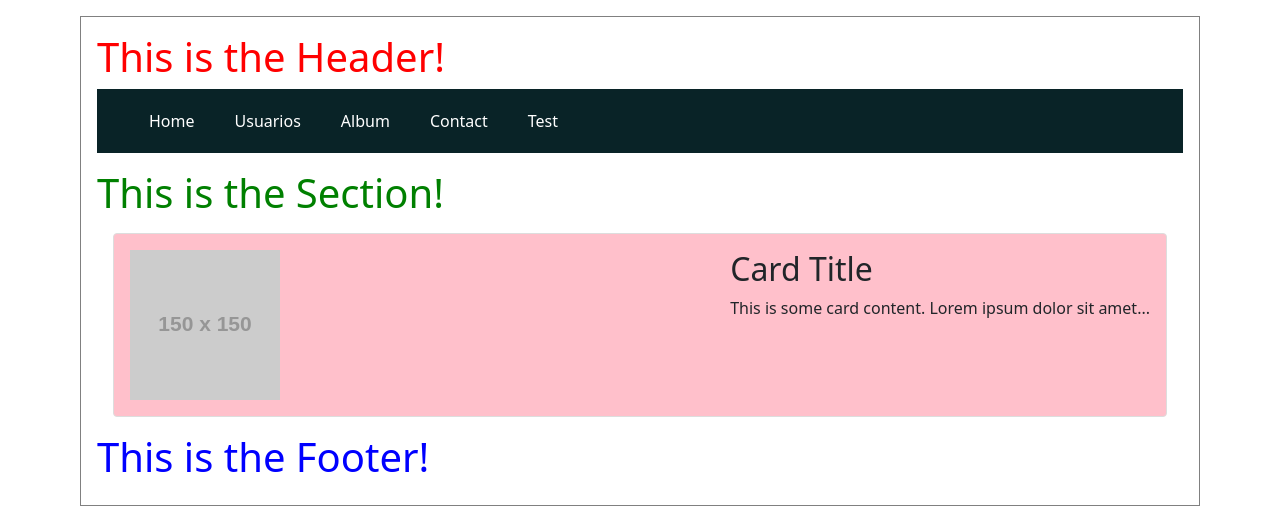
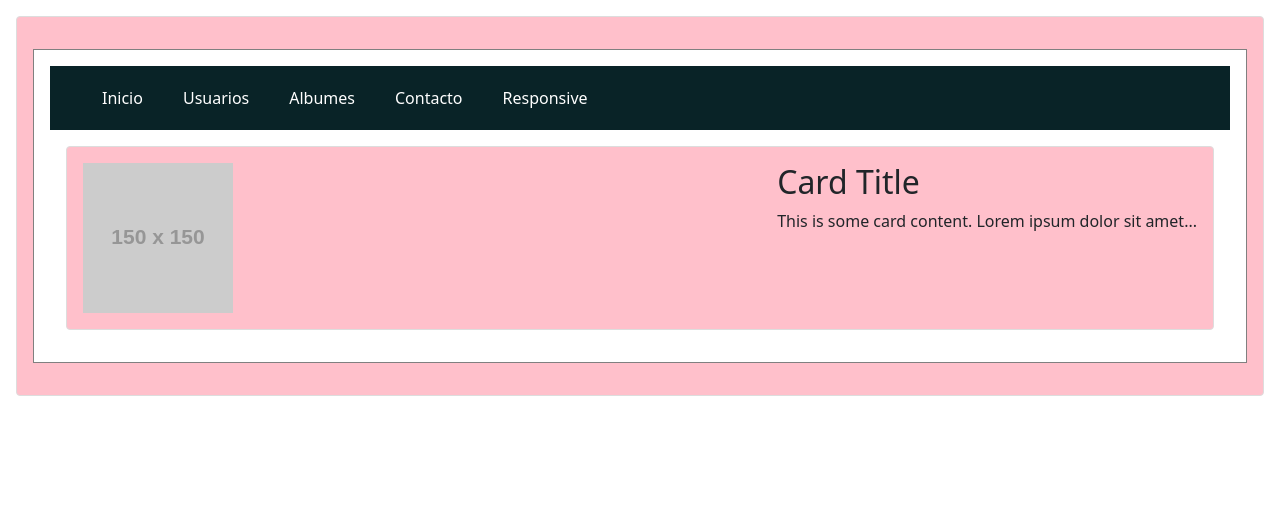
Before and after one commit to sevann-radhak/codo-a-codo-p1, a React (Create React App) app: page /test in a window 1280 px wide. Shown: the top 510 px of the page. Built offline with nearby package versions, Linux system fonts and the light colour scheme; a small style sheet from the web is missing.

Commit message:
finish project part 1

```diff
--- a/src/App.tsx
+++ b/src/App.tsx
@@ -1,57 +1,34 @@
 import React from 'react';
-import { BrowserRouter as Router, Routes, Route, Link } from 'react-router-dom';
+import { BrowserRouter as Router, Routes, Route } from 'react-router-dom';
 import Index from './components/Index';
 import Album from './components/Album';
 import Users from './components/Users';
 import Contact from './components/Contact';
 import Test from './components/test';
 import Header from './components/Header';
-import Section from './components/Section';
-import Footer from './components/Footer';
+import AlbumSigle from './components/AlbumSigle';
 
 const App: React.FC = () => {
   return (
+    <>
       <div className='my_container'>
         <Router>
+          <div>
             <header><Header /></header>
-        <div>
-          <nav>
-            <ul>
-              <li>
-                <Link to="/">Home</Link>
-              </li>
-              <li>
-                <Link to="/users">
-                  Usuarios
-                </Link>
-              </li>
-              <li>
-                <Link to="/Album">
-                  Album
-                </Link>
-              </li>
-              <li>
-                <Link to="/contact">Contact</Link>
-              </li>
-              <li>
-                <Link to="/test">Test</Link>
-              </li>
-            </ul>
-          </nav>
-
-          <section><Section /></section>
+            {/* <section><Section /></section> */}
 
             <Routes>
               <Route path="/Album" element={<Album />} />
+              <Route path="/Album/:id" element={<AlbumSigle />} />
               <Route path="/users" element={<Users />} />
               <Route path="/contact" element={<Contact />} />
               <Route path="/test" element={<Test />} />
               <Route path="/" element={<Index />} />
             </Routes>
           </div>
-        <footer><Footer /></footer>
         </Router>
       </div>
+    </>
   );
 };
 
--- a/src/components/Album.tsx
+++ b/src/components/Album.tsx
@@ -4,11 +4,18 @@ import albums from './../data/albums.json';
 import users from './../data/users.json';
 import './../modal.css';
 import './../table.css';
+import { Link } from 'react-router-dom'; // Import Link
+
+interface AlbumData {
+  id: number;
+  title: string;
+  url: string;
+}
 
 const Album: React.FC = () => {
   const [albums, setAlbums] = useState([{
     userId: 0,
-    id: '',
+    id: 0,
     title: '',
   }])
 
@@ -43,6 +50,10 @@ const Album: React.FC = () => {
     setIsModalOpen(false);
   };
 
+  const goToAlbumSingle = (id: number) => {
+    window.location.href = `./Album/${id}`;
+  }
+
   useEffect(() => {
     if (selectedUser) {
       setIsModalOpen(true);
@@ -59,9 +70,11 @@ const Album: React.FC = () => {
             <th>Id</th>
             <th>Usuario</th>
             <th>Title</th>
+            <th></th>
           </tr>
         </thead>
         <tbody>
+
           {albums.map((albumItem) => (
             <tr key={albumItem.id}>
               <td>{albumItem.id}</td>
@@ -71,6 +84,11 @@ const Album: React.FC = () => {
                 </button>
               </td>
               <td>{albumItem.title}</td>
+
+              <td>
+                <Link to={`/Album/${albumItem.id}`} className='btn btn-sm btn-info'>Ver</Link>
+                {/* <button className='btn btn-sm btn-info' onClick={() => goToAlbumSingle(albumItem.id)}>Ver</button> */}
+              </td>
             </tr>
           ))}
         </tbody>
--- /dev/null
+++ b/src/components/AlbumSigle.tsx
@@ -0,0 +1,52 @@
+import React, { useState, useEffect } from 'react';
+import { useParams } from 'react-router-dom';
+import './albumsingle.css'
+
+interface AlbumData {
+    id: number;
+    albumId: number;
+    title: string;
+    url: string;
+}
+const AlbumSigle: React.FC = () => {
+    const [photos, setPhotos] = useState<AlbumData[]>([]);
+    const { id } = useParams<{ id: string }>();
+    const albums: AlbumData[] = [];
+
+    useEffect(() => {
+        fetch('https://jsonplaceholder.typicode.com/photos')
+            .then(response => {
+                if (!response.ok) {
+                    console.error('Network response was not ok.');
+                }
+                return response.json();
+            })
+            .then(data => {
+                if (id) {
+                    const filteredPhotos = data.filter((photo: AlbumData) => photo.albumId == parseInt(id));
+                    setPhotos(filteredPhotos);
+                }
+            })
+            .catch(error => {
+                console.error('Fetch error:', error);
+            });
+    }, []);
+
+    if (id !== null && id !== undefined && photos?.length > 0) {
+        return (
+            <div className='image-container'>
+                {photos.map(photo => (
+                    <div>
+                        <img src={photo.url} alt="..." className="img-thumbnail" key={photo.id} style={{ float: "left" }} />
+                        <small>{photo.title}</small>
+                    </div>
+                ))}
+            </div>
+        )
+    }
+    else {
+        return (<div>No data found for Id: {id}</div>)
+    }
+};
+
+export default AlbumSigle;
--- a/src/components/Footer.tsx
+++ b/src/components/Footer.tsx
@@ -3,7 +3,22 @@ import React from 'react';
 const Footer: React.FC = () => {
     return (
         <div>
-            <h1>This is the Footer!</h1>
+
+            <div className="container">
+                <footer className="py-3 my-4">
+                    <ul className="nav justify-content-center border-bottom pb-3 mb-3">
+                        <li className="nav-item"><a href="#" className="nav-link px-2 text-muted">Home</a></li>
+                        <li className="nav-item"><a href="#" className="nav-link px-2 text-muted">Features</a></li>
+                        <li className="nav-item"><a href="#" className="nav-link px-2 text-muted">Pricing</a></li>
+                        <li className="nav-item"><a href="#" className="nav-link px-2 text-muted">FAQs</a></li>
+                        <li className="nav-item"><a href="#" className="nav-link px-2 text-muted">About</a></li>
+                    </ul>
+                    <p className="text-center text-muted">© 2023 Company, Inc</p>
+                </footer>
+            </div>
+
+
+
         </div>
     );
 };
--- a/src/components/Header.tsx
+++ b/src/components/Header.tsx
@@ -1,10 +1,31 @@
 import React from 'react';
+import { BrowserRouter as Router, Routes, Route, Link } from 'react-router-dom';
 
 const Header: React.FC = () => {
     return (
-        <div>
-            <h1>This is the Header!</h1>
-        </div>
+        <nav>
+            <ul>
+                <li>
+                    <Link to="/">Inicio</Link>
+                </li>
+                <li>
+                    <Link to="/users">
+                        Usuarios
+                    </Link>
+                </li>
+                <li>
+                    <Link to="/Album">
+                        Albumes
+                    </Link>
+                </li>
+                <li>
+                    <Link to="/contact">Contacto</Link>
+                </li>
+                <li>
+                    <Link to="/test">Responsive</Link>
+                </li>
+            </ul>
+        </nav>
     );
 };
 
--- a/src/components/Index.tsx
+++ b/src/components/Index.tsx
@@ -1,10 +1,17 @@
 import React from 'react';
 
 const Index: React.FC = () => {
+    let description = "Este recurso ficticio simula un servicio web que devuelve datos estructurados en formato JSON. \n Su simplicidad y facilidad de uso lo convierten en una opción ideal para aprender y practicar cómo interactuar con APIs en aplicaciones web. \n"
+        +
+        "JSONPlaceholder proporciona una serie de rutas simuladas que imitan las operaciones típicas de una API, como la obtención de publicaciones, comentarios, usuarios y más. Los datos devueltos por JSONPlaceholder son estáticos y predefinidos, lo que lo convierte en una herramienta valiosa para aprender y practicar el manejo de datos JSON y las interacciones con una API REST. \n"
+        +
+        "En resumen, JSONPlaceholder es una herramienta útil para desarrolladores que desean adquirir experiencia en el trabajo con APIs y datos JSON antes de interactuar con servicios web reales. Es un recurso didáctico ampliamente utilizado en tutoriales y ejemplos de programación web."
+
+
     return (
         <div>
-            <h1>Pagina de Valentin</h1>
-            <p>Texto modificado</p>
+            <h1>Pagina de Usuarios y Albumes.</h1>
+            <p>{description}</p>
         </div>
     );
 };
--- /dev/null
+++ b/src/components/albumsingle.css
@@ -0,0 +1,13 @@
+.image-container {
+    display: flex;
+    flex-wrap: nowrap;
+    max-width: 100%;
+    overflow-x: auto;
+}
+
+.img-thumbnail {
+    align-items: center;
+    text-align: center;
+    margin: 2em 1em 0em auto;
+    max-width: 150px;
+}
--- a/src/components/test.css
+++ b/src/components/test.css
@@ -1,7 +1,7 @@
 /* ResponsiveCard.css */
 .responsive-card {
   display: flex;
-    flex-direction: column;
+  flex-direction: row;
   background-color: #fff;
   border: 1px solid #ddd;
   border-radius: 4px;
@@ -22,7 +22,7 @@
 @media (min-width: 600px) {
   .responsive-card {
     flex-direction: row;
-      background-color:green;
+    background-color: green;
   }
 
   .responsive-card .image {
@@ -30,27 +30,30 @@
     padding-right: 16px;
   }
 }
-  @media (max-width:600px){
-    .responsive-card{
+
+@media (max-width:600px) {
+  .responsive-card {
     flex-direction: row;
-      background-color:red;
+    background-color: red;
   }
 }
 
-  @media(min-width: 768px){
-    .responsive-card{
+@media(min-width: 768px) {
+  .responsive-card {
     flex-direction: row;
     background-color: blue;
   }
 }
-  @media(min-width: 992px){
-    .responsive-card{
+
+@media(min-width: 992px) {
+  .responsive-card {
     flex-direction: row;
     background-color: orange;
   }
 }
-  @media(min-width:1200px){
-    .responsive-card{
+
+@media(min-width:1200px) {
+  .responsive-card {
     flex-direction: row;
     background-color: pink;
   }
--- a/src/components/test.tsx
+++ b/src/components/test.tsx
@@ -1,4 +1,3 @@
-import React from 'react';
 import './test.css';
 
 const Test = () => {
--- a/src/index.css
+++ b/src/index.css
@@ -1,3 +1,7 @@
+html {
+  height: 100%;
+}
+
 body {
   margin: 0;
   font-family: -apple-system, BlinkMacSystemFont, 'Segoe UI', 'Roboto', 'Oxygen',
@@ -5,13 +9,18 @@ body {
     sans-serif;
   -webkit-font-smoothing: antialiased;
   -moz-osx-font-smoothing: grayscale;
+  display: flex;
+  flex-direction: column;
+  min-height: 100vh;
 }
 
 .my_container {
+  flex: 1;
   width: 70em;
   border: 1px solid grey;
   padding: 1em;
   margin: 1em auto;
+  background-color: white;
 }
 
 .buttons {
@@ -67,6 +76,7 @@ section {
 
 footer {
   color: blue;
+  margin-top: auto;
 }
 
 code {
--- a/src/index.tsx
+++ b/src/index.tsx
@@ -9,7 +9,9 @@ const root = ReactDOM.createRoot(
 );
 root.render(
   <React.StrictMode>
-    <App />
+    <div className="responsive-card">
+      <App />
+    </div>
   </React.StrictMode>
 );
 
```
Lines whose indentation alone changed are shown as unchanged.
